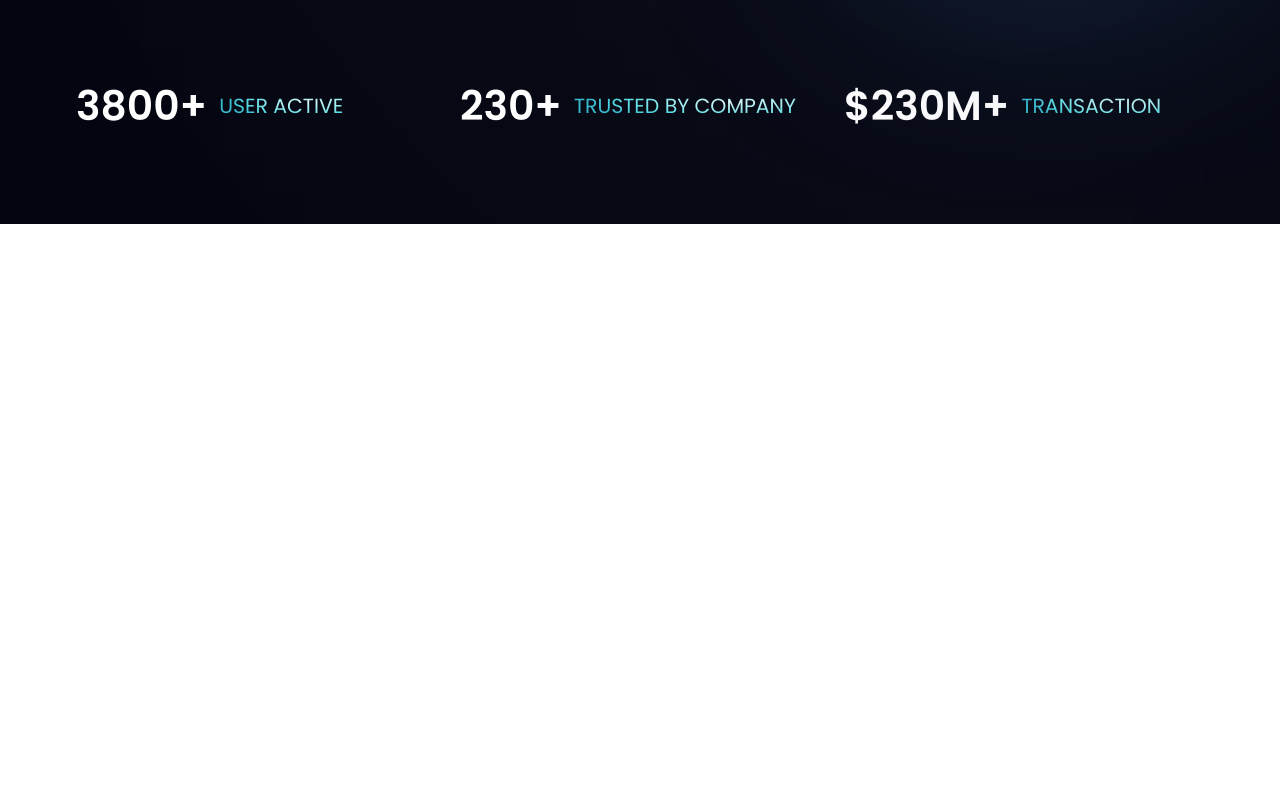
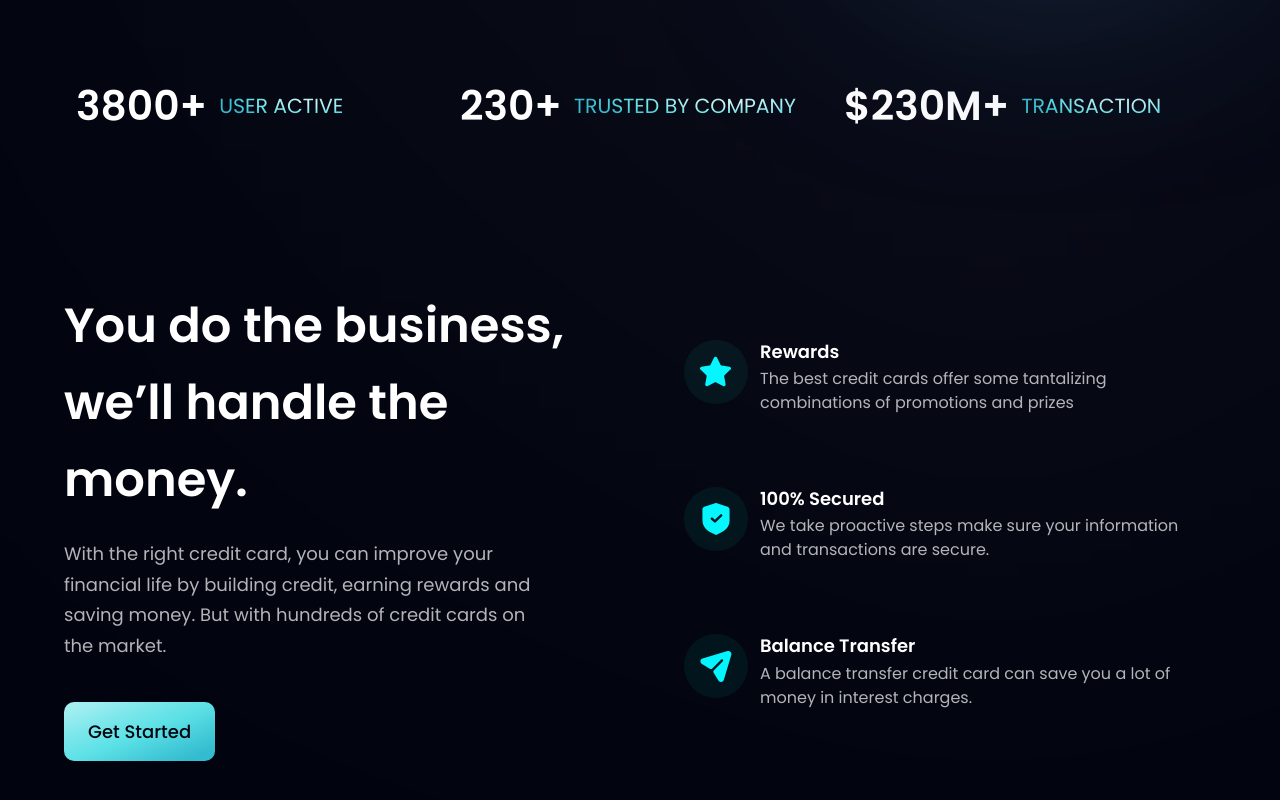
Before and after one commit to NegasiHaile/hoobank-clone, a React (Vite) app: page / in a window 1280 px wide. Shown: the part 721-1521 px from the top of the page. Before the commit the page ends 945 px from the top, so only its background shows below. Built offline with nearby package versions, Linux system fonts and the light colour scheme.

Commit message:
Added business component

```diff
--- a/src/App.jsx
+++ b/src/App.jsx
@@ -1,5 +1,5 @@
 import styles from "./style";
-import { Navbar, Hero, Stats } from "./components";
+import { Navbar, Hero, Stats, Business } from "./components";
 
 const App = () => (
   <div className="bg-primary w-full overflow-hidden">
@@ -18,6 +18,7 @@ const App = () => (
     <div className={`bg-primary ${styles.paddingX} ${styles.flexCenter}`}>
       <div className={`${styles.boxWidth}`}>
         <Stats />
+        <Business />
       </div>
     </div>
   </div>
--- /dev/null
+++ b/src/components/Business.jsx
@@ -0,0 +1,51 @@
+import { features } from "../constants";
+import styles, { layout } from "../style";
+import Button from "./Button";
+
+const Business = () => (
+  <section id="features" className={layout.section}>
+    <div className={layout.sectionInfo}>
+      <h2 className={styles.heading2}>
+        You do the business, <br className="sm:block hidden" /> we’ll handle the
+        money.
+      </h2>
+      <p className={`${styles.paragraph} max-w-[470px] mt-5`}>
+        With the right credit card, you can improve your financial life by
+        building credit, earning rewards and saving money. But with hundreds of
+        credit cards on the market.
+      </p>
+
+      <Button styles={`mt-10`} />
+    </div>
+
+    <div className={`${layout.sectionImg} flex-col`}>
+      {features.map((feature, index) => (
+        <FeatureCard key={feature.id} {...feature} index={index} />
+      ))}
+    </div>
+  </section>
+);
+
+export default Business;
+
+const FeatureCard = ({ icon, title, content, index }) => (
+  <div
+    className={`flex flex-row p-6 rounded-[20px] ${
+      index !== features.length - 1 ? "mb-6" : "mb-0"
+    } feature-card`}
+  >
+    <div
+      className={`w-[64px] h-[64px] rounded-full ${styles.flexCenter} bg-dimBlue`}
+    >
+      <img src={icon} alt="star" className="w-[50%] h-[50%] object-contain" />
+    </div>
+    <div className="flex-1 flex flex-col ml-3">
+      <h4 className="font-poppins font-semibold text-white text-[18px] leading-[23.4px] mb-1">
+        {title}
+      </h4>
+      <p className="font-poppins font-normal text-dimWhite text-[16px] leading-[24px]">
+        {content}
+      </p>
+    </div>
+  </div>
+);
--- a/src/components/index.js
+++ b/src/components/index.js
@@ -1,5 +1,6 @@
 import Navbar from "./Navbar";
 import Hero from "./Hero";
 import Stats from "./Stats";
+import Business from "./Business";
 
-export { Navbar, Hero, Stats };
+export { Navbar, Hero, Stats, Business };
```
